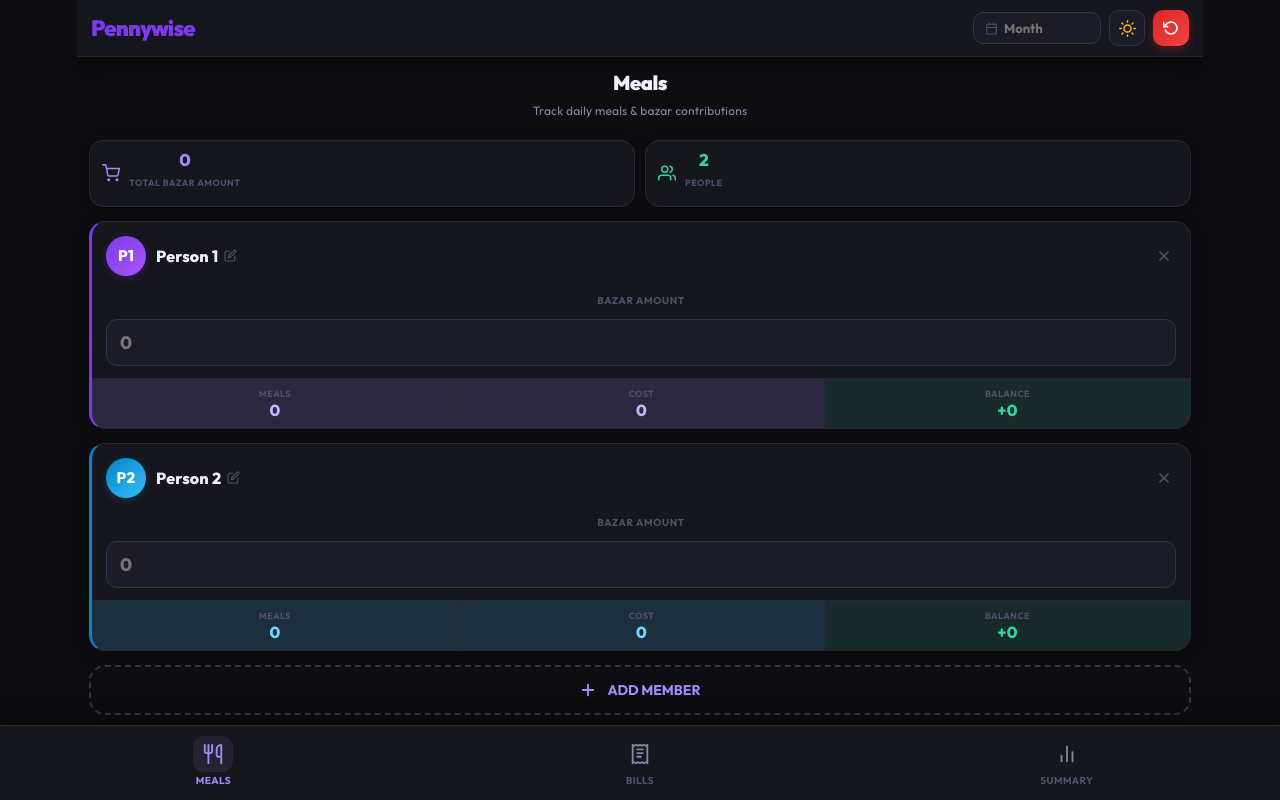
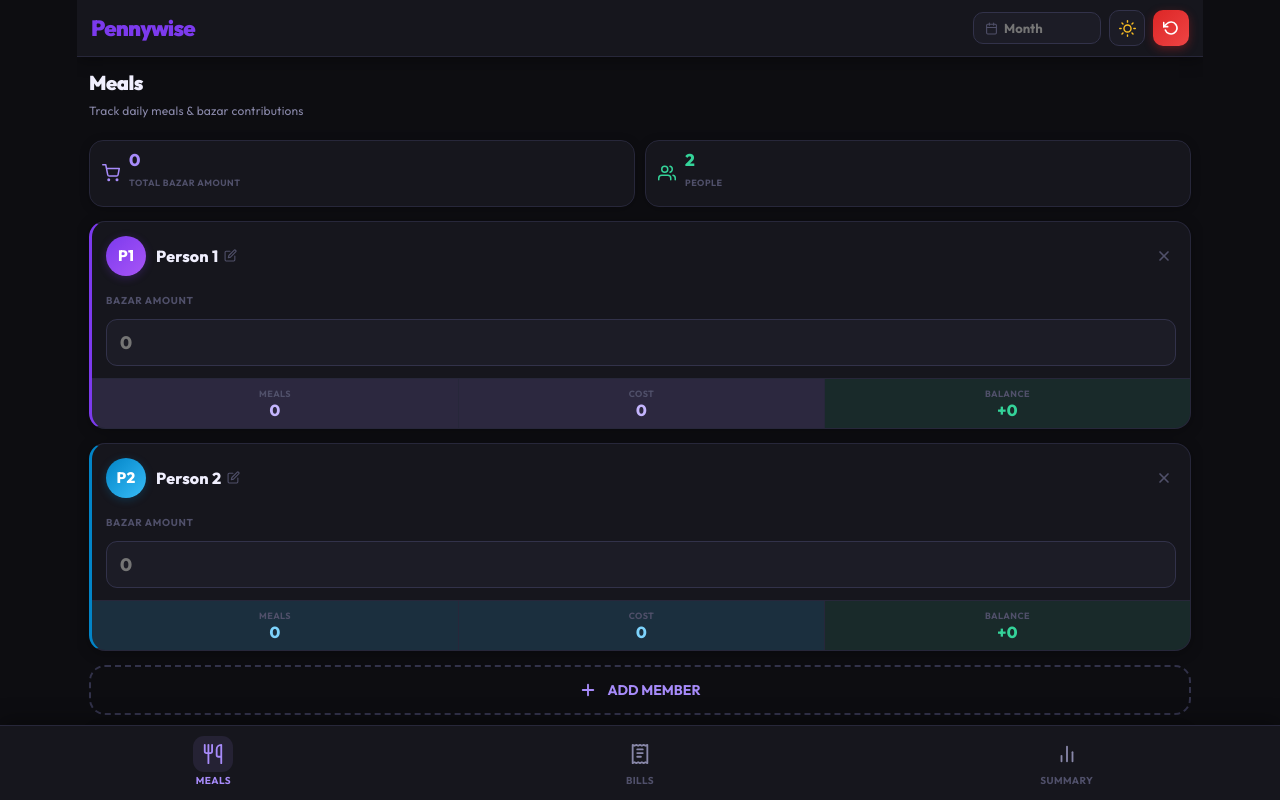
Before and after one commit to mehedihasankhan018-afk/pennywise, a React (Vite) app: page / in a window 1280 px wide. Built offline with nearby package versions, Linux system fonts and the light colour scheme; a web font is replaced by a local one.

Commit message:
update app

```diff
--- a/src/index.css
+++ b/src/index.css
@@ -52,13 +52,17 @@
 
 body {
   margin: 0;
+  body {
+  padding-top: env(safe-area-inset-top);
+  padding-bottom: env(safe-area-inset-bottom);
+}
 }
 
 #root {
   width: 1126px;
   max-width: 100%;
   margin: 0 auto;
-  text-align: center;
+  text-align: left;
   border-inline: 0px solid var(--border);
   min-height: 100svh;
   display: flex;
```
Also changed, not shown: 21 other files (tests, documents, lock files or other folders).
